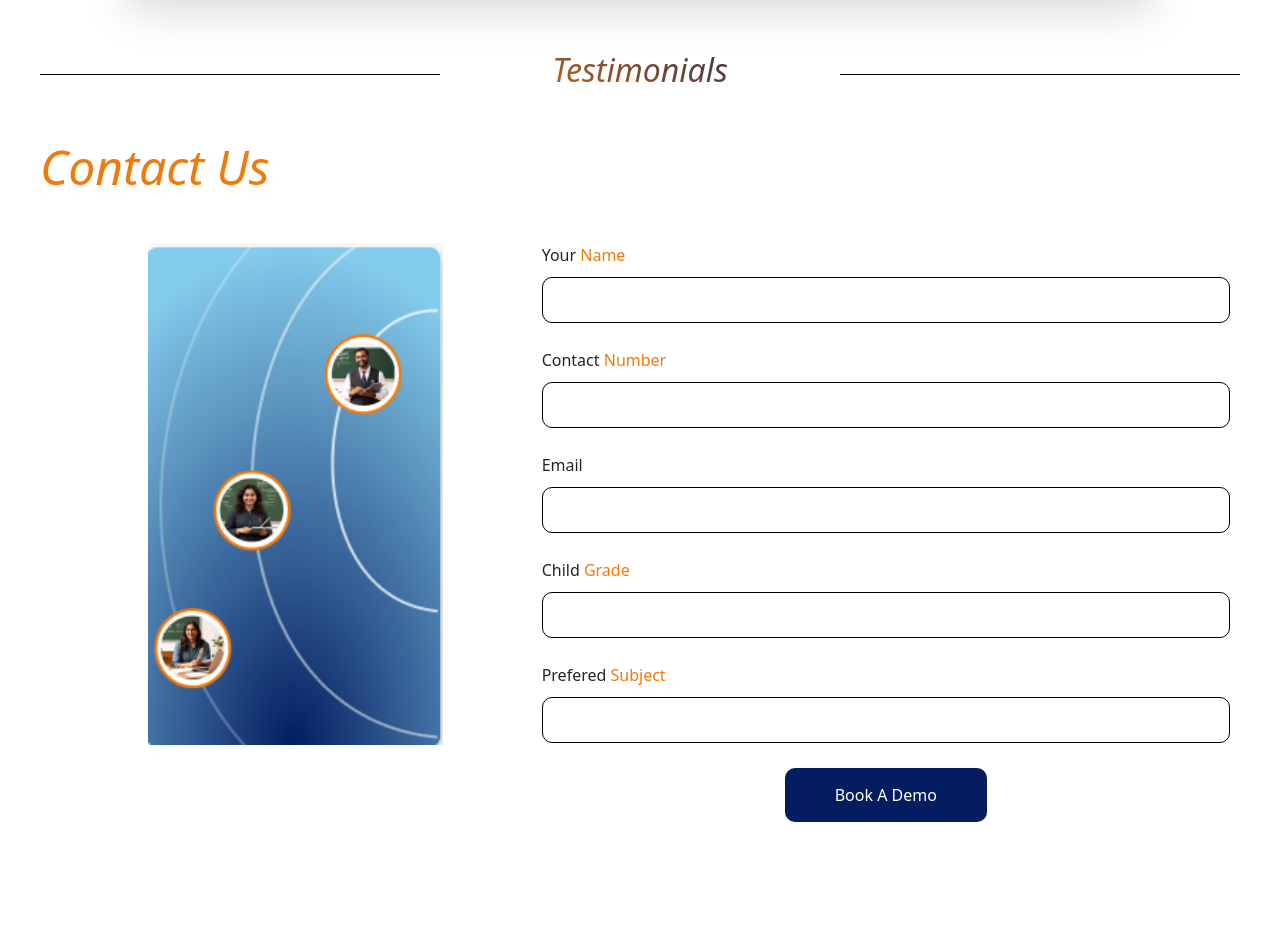
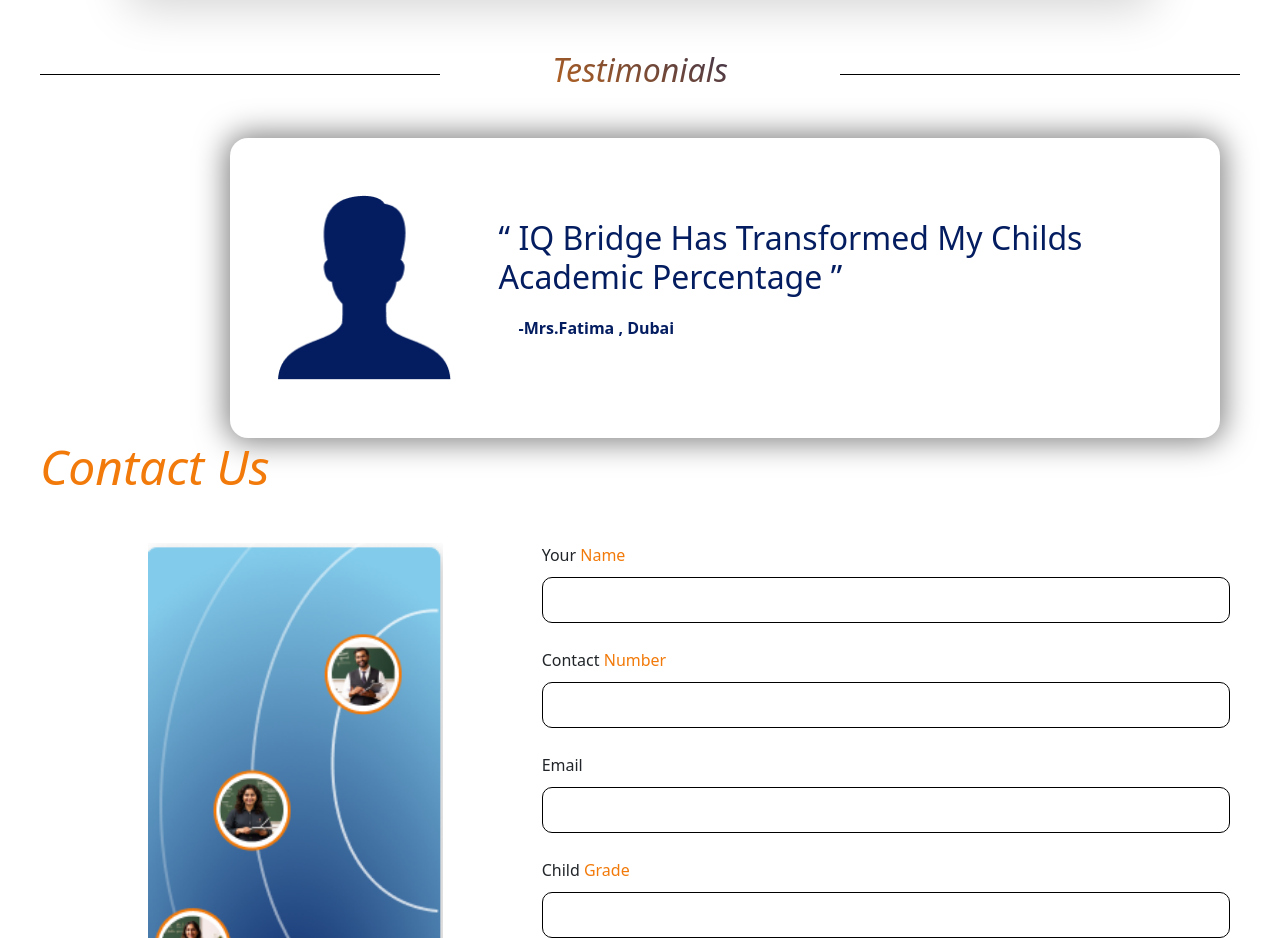
Before and after one commit to dilip2k04/hostinger, a React (Vite) app: page / in a window 1280 px wide. Shown: the part 9580-10518 px from the top of the page. Built offline with nearby package versions, Linux system fonts and the light colour scheme.

Commit message:
TesimonialCard half Done

```diff
--- a/src/pages/OurProgram/OurProgram.css
+++ b/src/pages/OurProgram/OurProgram.css
@@ -84,3 +84,23 @@
         font-size: 32px;
     }
 }
+.c1 {
+    color: #041D60;
+    height: 20px;
+    width: 20px;
+    border-radius: 50%;
+}
+.testimonials_container{
+    width: 990px;
+    height: 300px;
+    border-radius: 18px;
+    box-shadow: 0px 0px 30px 4px rgba(0, 0, 0, 0.50);
+    margin-left: 18%;
+    color: #041D60;
+}
+.testimonials_container p{
+    margin-left: 20px;
+    margin-top: 20px;
+    font-weight: bold;
+    align-self: center;
+}
--- a/src/pages/OurProgram/OurProgram.jsx
+++ b/src/pages/OurProgram/OurProgram.jsx
@@ -144,7 +144,15 @@ export default function OurProgram() {
         })}
       </div>
       <Tab title="Testimonials" is_title={true} />
-      <div className="testimonials_container"></div>
+      <div className="testimonials_container d-flex flex-column justify-content-center align-items-center p-5">
+        <div className="img_content d-flex justify-content-center align-items-center gap-5">
+          <img src="/src/assets/TestimonialPic.png" alt="" width={175} height={185} />
+          <div className="cotent">
+            <h2>“ IQ Bridge Has Transformed My Childs Academic Percentage ”</h2>
+            <p className="aling-content-right">-Mrs.Fatima , Dubai</p>
+          </div>
+        </div>
+      </div>
     </div>
   );
 }
```
Also changed, not shown: src/assets/TestimonialPic.png (added).
